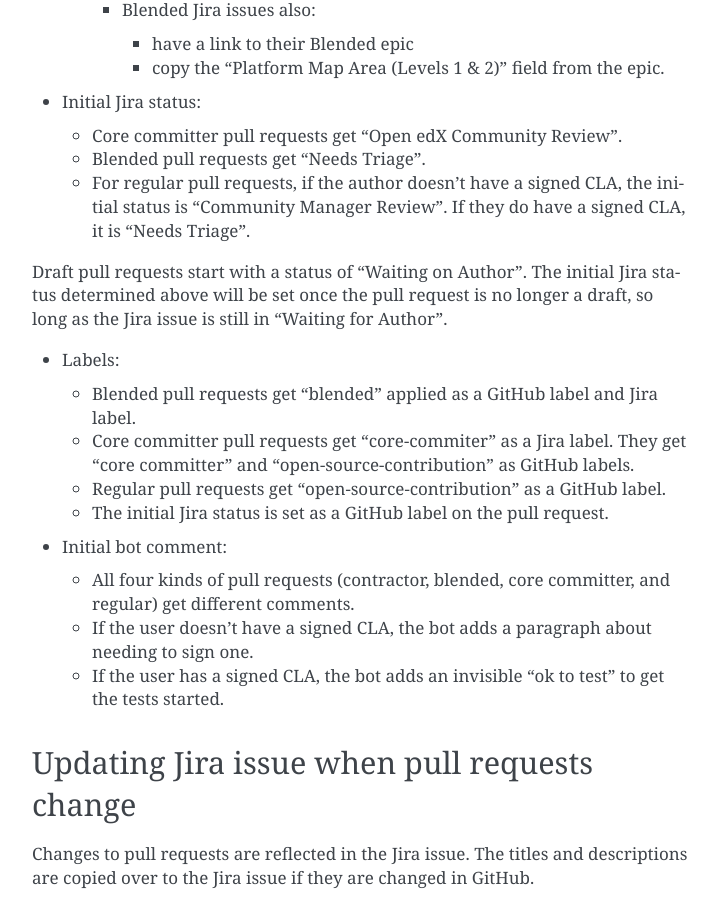
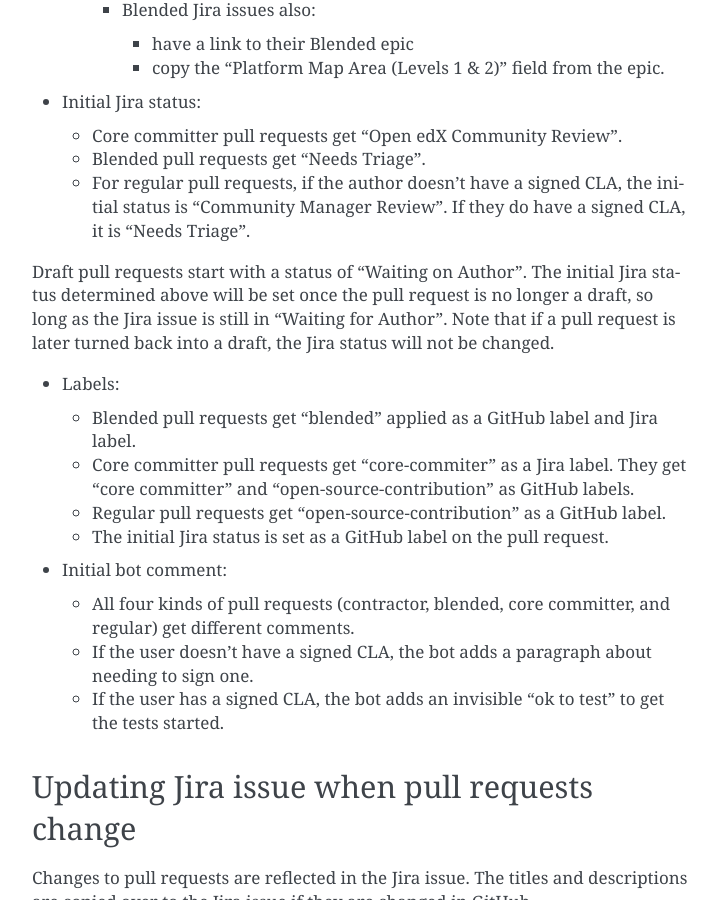
Before and after one commit to openedx/openedx-webhooks, a Sphinx documentation site: the page built from docs/details.rst, in a window 1280 px wide and 900 px high, scrolled down 1247 px. Shown: the whole window, without its empty margins (388-1106 px from the left). Built offline with Sphinx 7.4.7, drawn with Linux system fonts in a browser that asks for light colours.

Commit message:
Don't do anything if PR goes back to draft

```diff
--- a/docs/details.rst
+++ b/docs/details.rst
@@ -80,7 +80,9 @@
 
 Draft pull requests start with a status of "Waiting on Author".  The initial
 Jira status determined above will be set once the pull request is no longer a
-draft, so long as the Jira issue is still in "Waiting for Author".
+draft, so long as the Jira issue is still in "Waiting for Author".  Note that
+if a pull request is later turned back into a draft, the Jira status will not
+be changed.
 
 - Labels:
 
```
Also changed, not shown: 1 other file.
